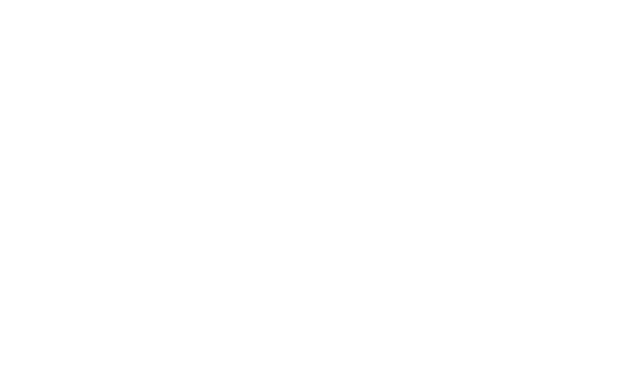
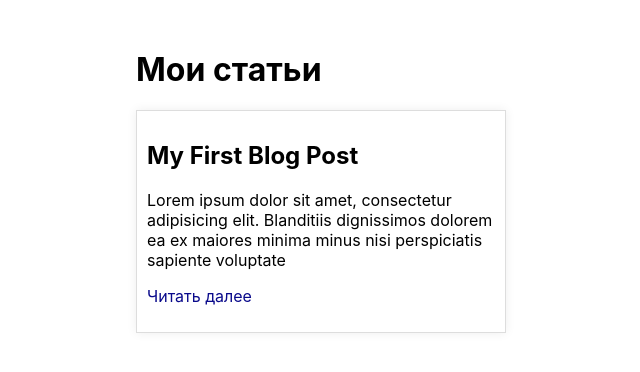
Before and after one commit to Shuvu4/svelte-test, a SvelteKit app: page /blog in a window 1280 px wide. Shown: the top 372 px of the page, without its empty margins (124-764 px from the left). Built offline with nearby package versions, Linux system fonts and the light colour scheme.

Commit message:
blog work

```diff
--- a/src/routes/+page.svelte
+++ b/src/routes/+page.svelte
@@ -69,7 +69,7 @@
   {
     title: 'temp',
     href: '/temp',
-    isShow: false,
+    isShow: true,
   },
 ];
 </script>
--- /dev/null
+++ b/src/routes/blog/+layout.svelte
@@ -0,0 +1,3 @@
+<div class="container">
+    <slot />
+</div>
--- a/src/routes/blog/+page.svelte
+++ b/src/routes/blog/+page.svelte
@@ -0,0 +1,45 @@
+<svelte:head>
+  <title>Блог</title>
+</svelte:head>
+<div class='container'>
+  <h1>Мои статьи</h1>
+  <div class='blogposts'>
+    {#each routes as page}
+      <div class='post'>
+        <h2>{page.title}</h2>
+        <p>{page.body}</p>
+        <p class='readmore'>
+          <a class='link' href={`/blog/posts/${page.id}`}>
+            Читать далее
+          </a>
+        </p>
+      </div>
+    {/each}
+  </div>
+</div>
+
+<script>
+    import {routes} from './routes'
+</script>
+
+<style>
+    .container {
+      margin: 50px auto;
+      max-width: 800px;
+      padding: 0 20px;
+    }
+
+    .blogposts {
+      display: grid;
+      grid-template-columns: 1fr 1fr;
+      grid-gap: 20px;
+    }
+    .post {
+    border: 1px solid #ddd;
+    padding: 10px;
+    box-shadow: 0 0 10px #eee;
+    }
+    .link {
+    color: rgb(10, 10, 139);
+    }
+</style>
--- /dev/null
+++ b/src/routes/blog/routes.js
@@ -0,0 +1,7 @@
+export const routes = [
+    {
+      id: 1,
+      title: 'My First Blog Post',
+      body: 'Lorem ipsum dolor sit amet, consectetur adipisicing elit. Blanditiis dignissimos dolorem ea ex maiores minima minus nisi perspiciatis sapiente voluptate',
+    },
+];
```
